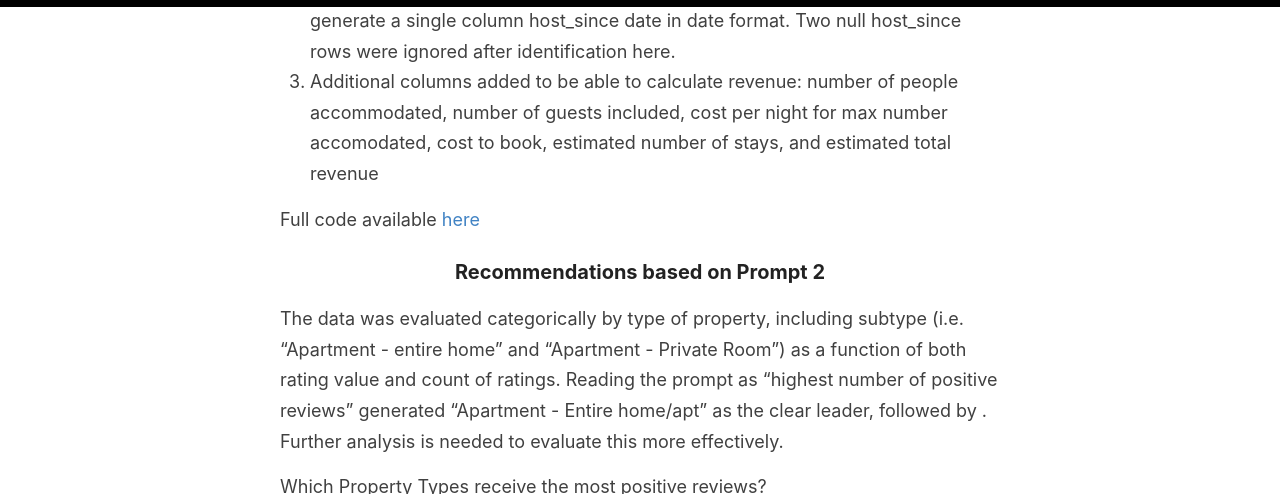
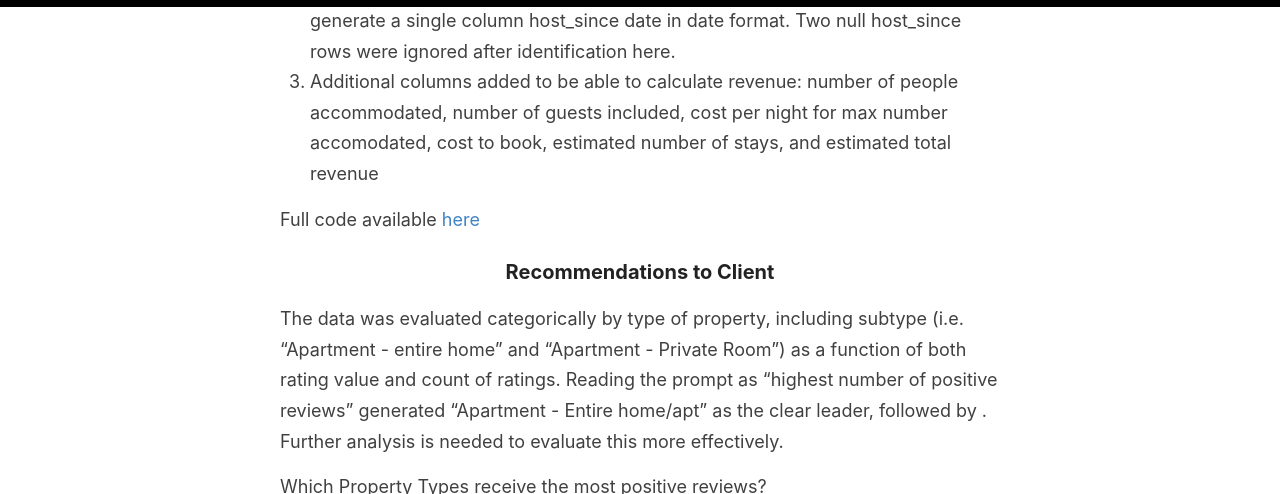
Before and after one commit to Lwillio/lwillio.github.io, a Jekyll site: the page built from _posts/2019-10-15-amsterdam-airbnb.md, in a window 1280 px wide and 900 px high, scrolled down 2840 px, cut to the strip 0-494 px from the top of the window. Built offline with Jekyll 4.4.1, drawn with Linux system fonts in a browser that asks for light colours.

Commit message:
Update 2019-10-15-amsterdam-airbnb.md

```diff
--- a/_posts/2019-10-15-amsterdam-airbnb.md
+++ b/_posts/2019-10-15-amsterdam-airbnb.md
@@ -86,7 +86,7 @@ Once cleaning was complete, another EDA report was run on the new data. See [cle
 
 Full code available [here](final-project/a_dam_airbnb.R)
 
-### Recommendations based on Prompt 2
+### Recommendations to Client
 
 The data was evaluated categorically by type of property, including subtype (i.e. "Apartment - entire home" and "Apartment - Private Room") as a function of both rating value and count of ratings. Reading the prompt as "highest number of positive reviews" generated "Apartment - Entire home/apt" as the clear leader, followed by . Further analysis is needed to evaluate this more effectively.
 
```
